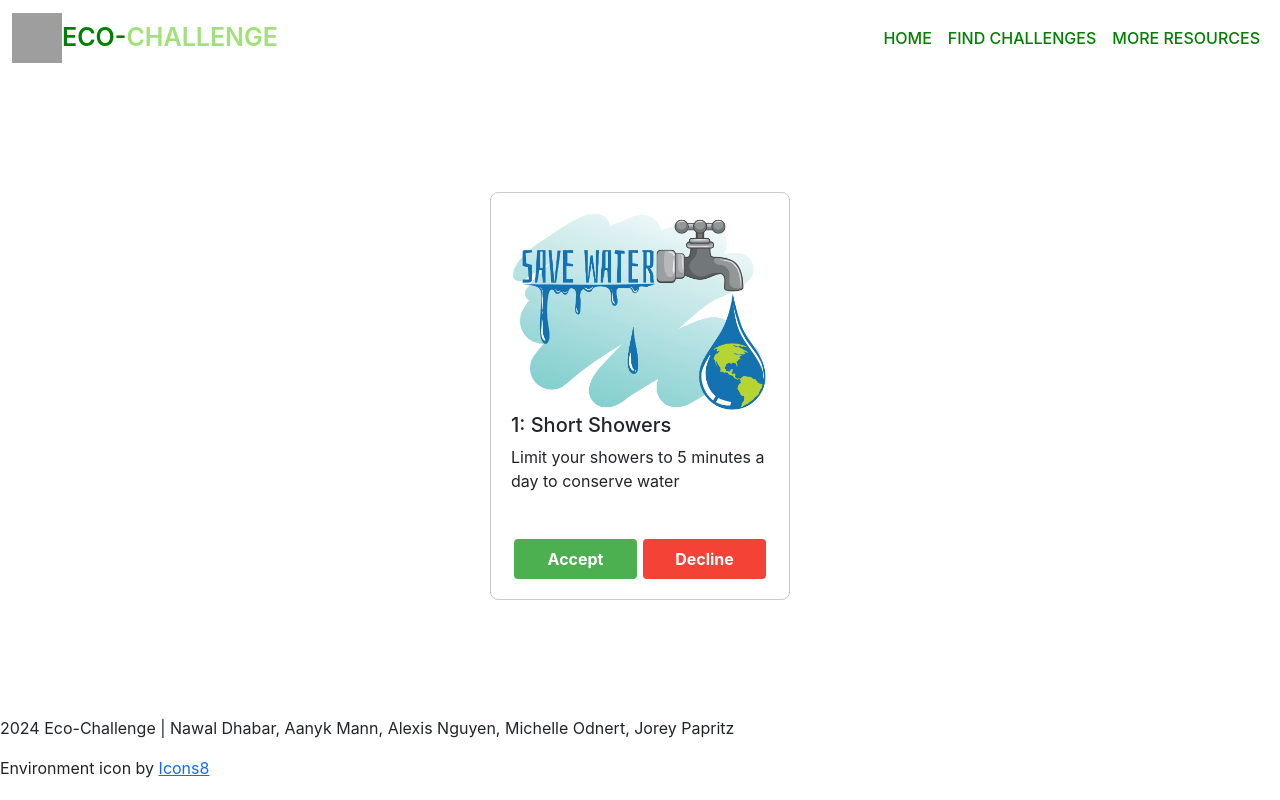
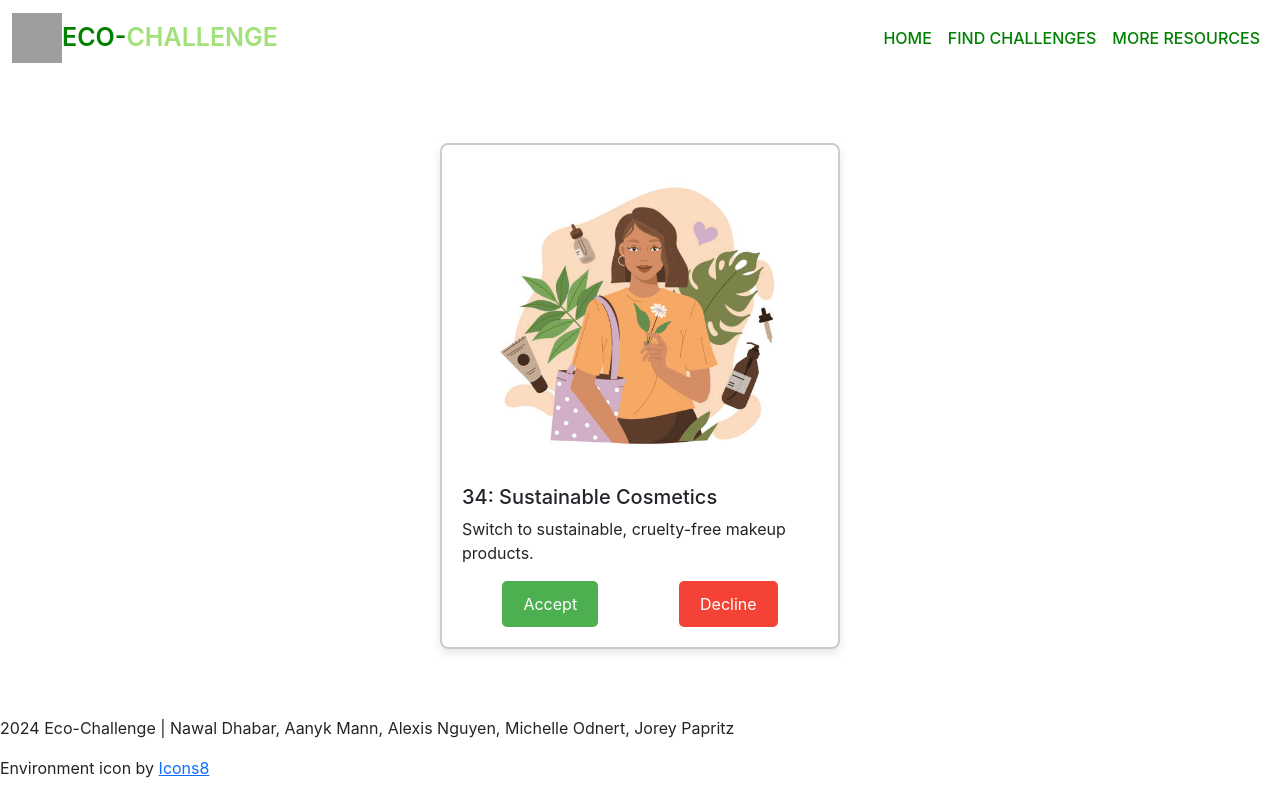
Before and after one commit to UW-INFO442-SP24/ecolo-me, a React (Create React App) app: page /find in a window 1280 px wide. Built offline with nearby package versions, Linux system fonts and the light colour scheme; grey boxes are pictures that could not be loaded.

Commit message:
make cards randomized

```diff
--- a/src/components/Cards.js
+++ b/src/components/Cards.js
@@ -1,24 +1,29 @@
-import React, { useState } from 'react';
+import React, { useState, useEffect } from 'react';
 import cardsData from '../data/ecochallenges.json';
 import Challenge from './Challenge';
 
 function Cards({ acceptedChallenges, totalChallenges, onAccept, onDecline, isChallengePage }) {
     const [currentCardIndex, setCurrentCardIndex] = useState(0);
 
+    useEffect(() => {
+        if (isChallengePage) {
+            showRandomCard();
+        }
+    }, [isChallengePage]); // React to changes in isChallengePage to reset when switching views
+
     const handleAccept = (id) => {
         onAccept(id);
-        showNextCard();
+        showRandomCard();
     };
 
     const handleDecline = (id) => {
         onDecline(id);
-        showNextCard();
+        showRandomCard();
     };
 
-    const showNextCard = () => {
-        if (isChallengePage) { // Only increment card index on challenge page
-            setCurrentCardIndex(prevIndex => (prevIndex + 1) % cardsData.length);
-        }
+    const showRandomCard = () => {
+        const randomIndex = Math.floor(Math.random() * cardsData.length);
+        setCurrentCardIndex(randomIndex);
     };
 
     return (
--- a/src/index.css
+++ b/src/index.css
@@ -244,46 +244,45 @@
   }
 
   /* Additional styling for Find Challenges page */
-.challenge-container {
+  .challenge-container {
     display: flex;
     justify-content: center;
     align-items: center;
     padding: 20px;
-    height: 80vh; /* Adjust based on your layout */
+    height: 80vh; /* Utilize available vertical space */
 }
 
 .challenge-card {
-    width: 300px; /* Adjust as necessary */
-    border: 1px solid #ccc;
+    width: 400px; /* Increased width */
+    min-height: 500px; /* Increased height */
+    border: 2px solid #ccc;
     padding: 20px;
     margin: 10px;
     border-radius: 8px;
     display: flex;
     flex-direction: column;
     align-items: center;
+    box-shadow: 0 4px 8px rgba(0,0,0,0.1);
 }
 
 .challenge-image {
     width: 100%;
-    max-height: 200px;
+    height: 300px; /* Increased height for the image */
     object-fit: cover;
+    margin-bottom: 20px;
 }
 
 .challenge-actions {
     display: flex;
     justify-content: space-around;
     width: 100%;
-    margin-top: 20px;
+    margin-top: auto; /* Push buttons to the bottom */
 }
 
 .btn {
-    padding: 8px 16px;
-    margin-top: 10px;
-    border: none;
-    border-radius: 4px;
-    cursor: pointer;
-    font-weight: bold;
-    width: 48%; /* Half width minus margin */
+    padding: 10px 20px;
+    font-size: 16px; /* Larger font size for better readability */
+    border-radius: 5px;
 }
 
 .accept {
@@ -295,6 +294,7 @@
     background-color: #f44336;
     color: white;
 }
+
 /* RESOURCES PAGE STYLING */
 .resources-page {
     padding: 20px;
```
